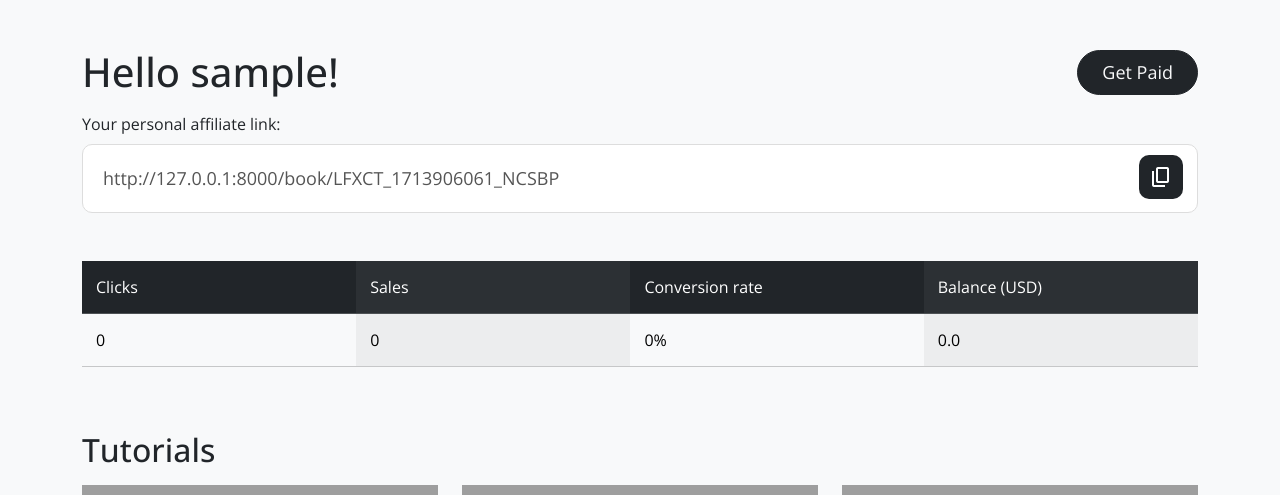
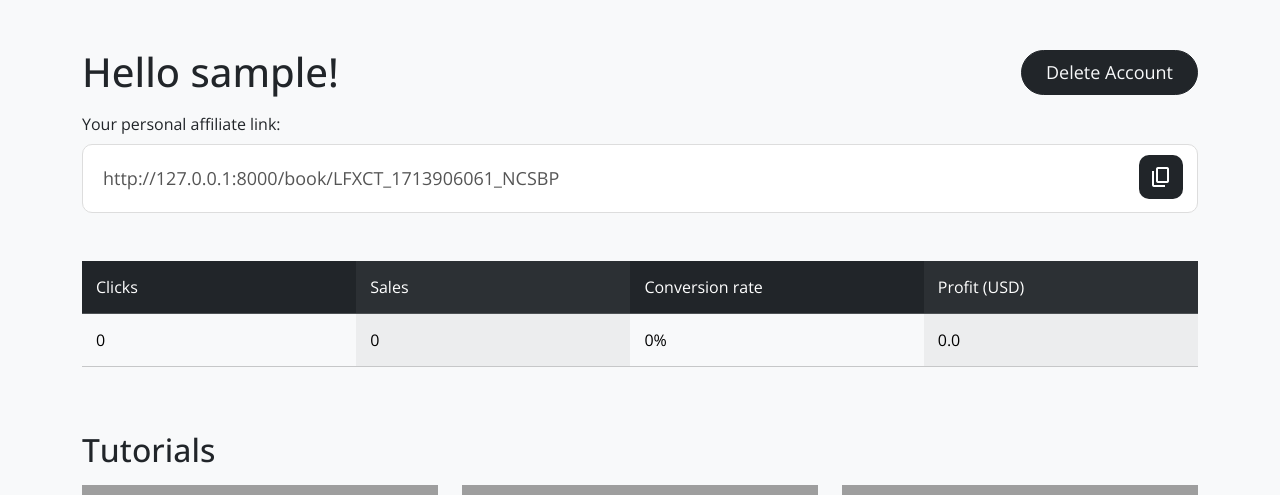
Before and after one commit to VedadGastan/Book, a Django app: page /dashboard in a window 1280 px wide. Shown: the part 97-592 px from the top of the page. Run offline with Django 5.2, Linux system fonts and the light colour scheme; the visitor is signed in with stand-in values (Sample User, id 1); grey boxes are pictures that could not be loaded.

Commit message:
Small changes

```diff
--- a/website/app/views.py
+++ b/website/app/views.py
@@ -151,7 +151,7 @@ def delete(request):
         stripe_id = user.stripe_id
         stripe.Account.delete(stripe_id)
     user.delete()
-    messages.info(request, "An error occurred while creating your account. Please try again!")
+    messages.info(request, "Your account has been deleted")
     return redirect('home')
 
 @login_required
--- a/website/templates/dashboard.html
+++ b/website/templates/dashboard.html
@@ -16,7 +16,7 @@
                 <div class="container3 d-flex justify-content-between align-items-center">
                     <h1 class="welcome h1">Hello {{username}}!</h1>
                     <div class="buttons">
-                        <a href="{% url 'payout' %}" class="get_paid btn btn-dark text-light px-4 py-2 rounded-pill">Get Paid</a>
+                        <a href="{% url 'delete' %}" class="get_paid btn btn-dark text-light px-4 py-2 rounded-pill">Delete Account</a>
                         <!--<a href="#" class="get_paid_crypto btn btn-light text-dark border-dark px-4 py-2 rounded-pill">Get Paid With Crypto</a>-->
                     </div>
                 </div>
@@ -36,7 +36,7 @@
                             <td scope="col" class="col-1">Clicks</td>
                             <td scope="col" class="col-1">Sales</td>
                             <td scope="col" class="col-1">Conversion rate</td>
-                            <td scope="col" class="col-1">Balance (USD)</td>
+                            <td scope="col" class="col-1">Profit (USD)</td>
                         </tr>
                 </thead>
                 <tbody>
```
